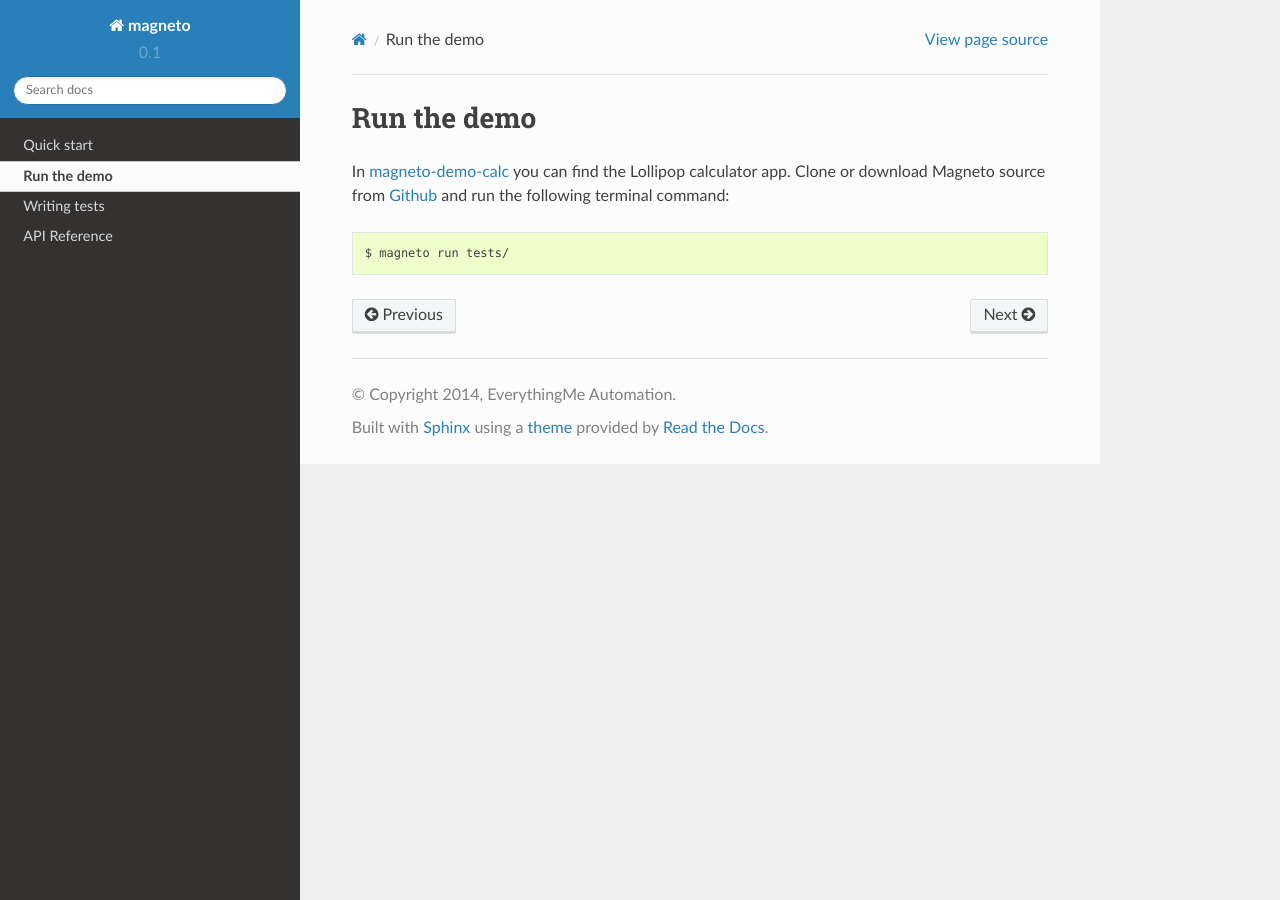
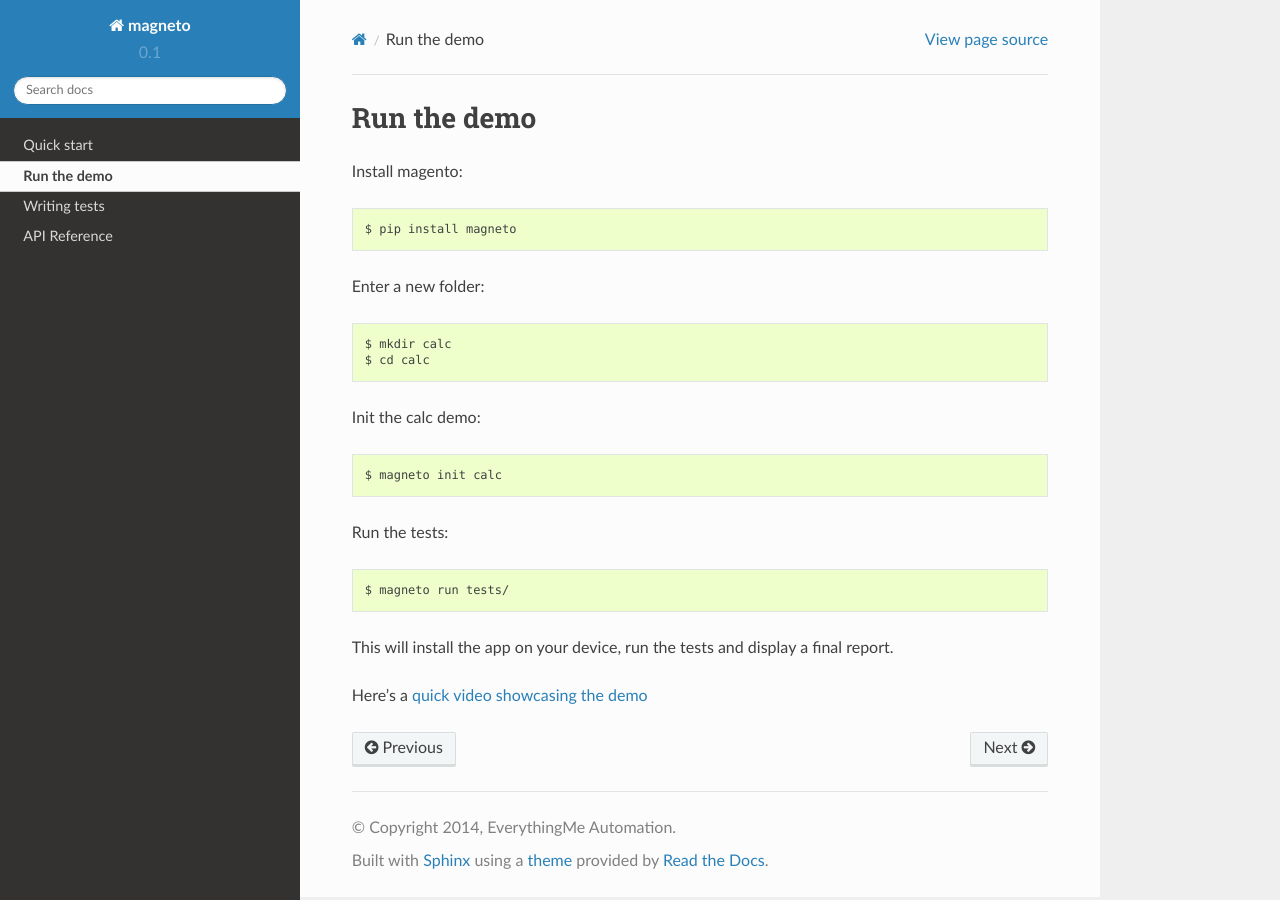
Before and after one commit to MagnetoTesting/magneto, a Sphinx documentation site: the page built from docs/demo.rst, in a window 1280 px wide. Built offline with Sphinx 7.4.7 and the Read the Docs theme 2.0.0, drawn with Linux system fonts in a browser that asks for light colours; pages that are not in the unit, such as notebooks, are missing from menus.

Commit message:
Updated docs

```diff
--- a/docs/demo.rst
+++ b/docs/demo.rst
@@ -3,10 +3,23 @@
 Run the demo
 ============
 
-In magneto-demo-calc_ you can find the Lollipop calculator app.
-Clone or download Magneto source from Github__ and run the following terminal command::
+Install magento::
 
-    $ magneto run tests/
+  $ pip install magneto
 
-.. _magneto-demo-calc: https://github.com/EverythingMe/magneto-demo-calc
-__ magneto-demo-calc_
+Enter a new folder::
+
+  $ mkdir calc
+  $ cd calc
+
+Init the calc demo::
+
+  $ magneto init calc
+
+Run the tests::
+
+  $ magneto run tests/
+
+This will install the app on your device, run the tests and display a final report.
+
+Here's a `quick video showcasing the demo <https://www.youtube.com/watch?v=wDPfbhAaqZI>`_
--- a/docs/index.rst
+++ b/docs/index.rst
@@ -1,8 +1,4 @@
-Magneto
-=======
-Droids at your command
-----------------------
-.. image:: _static/magneto.jpg
+.. image:: _static/magneto.png
 
 .. toctree::
    :maxdepth: 2
```
Also changed, not shown: docs/_static/magneto.jpg (deleted), docs/_static/magneto.png (added).
